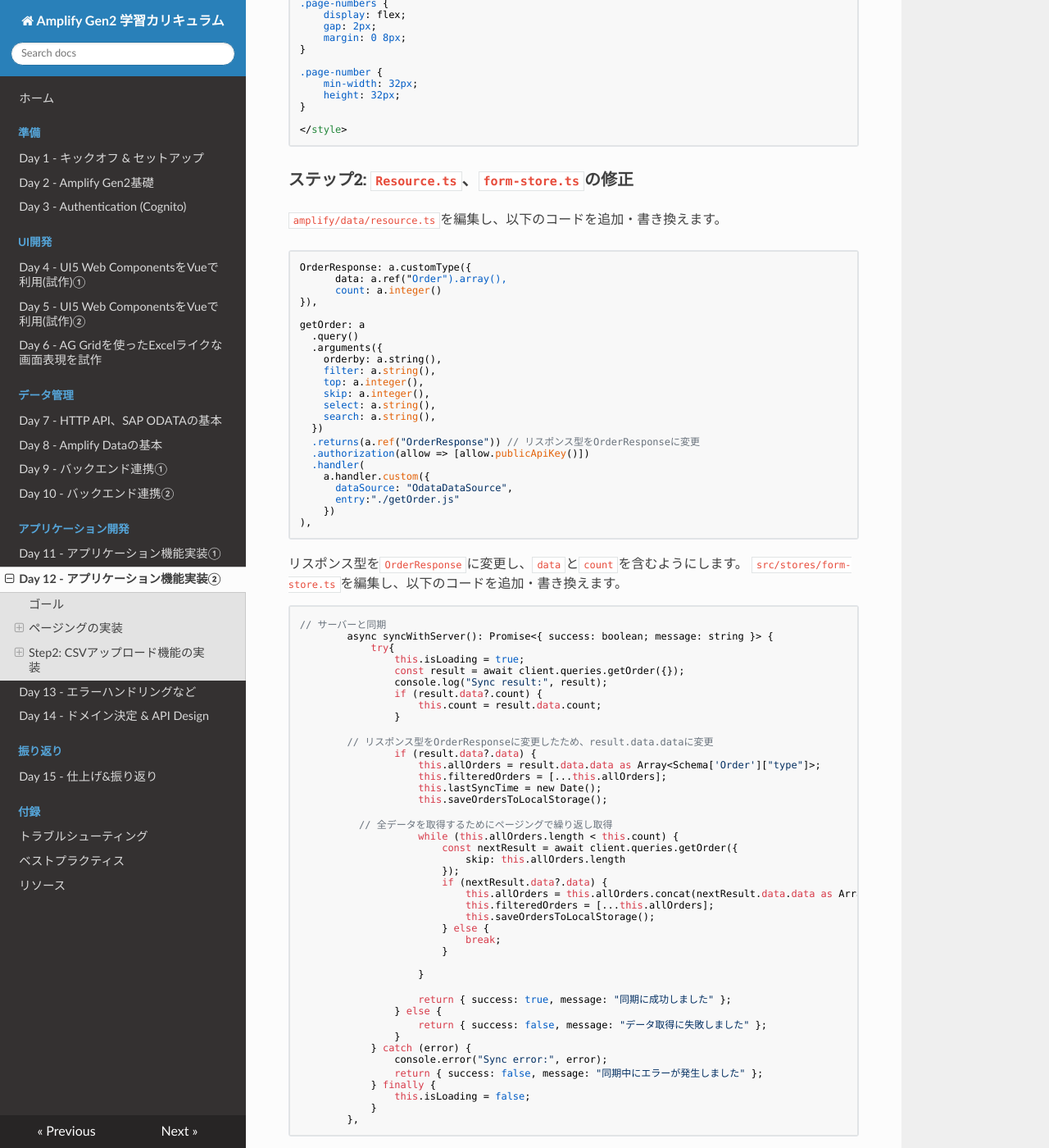
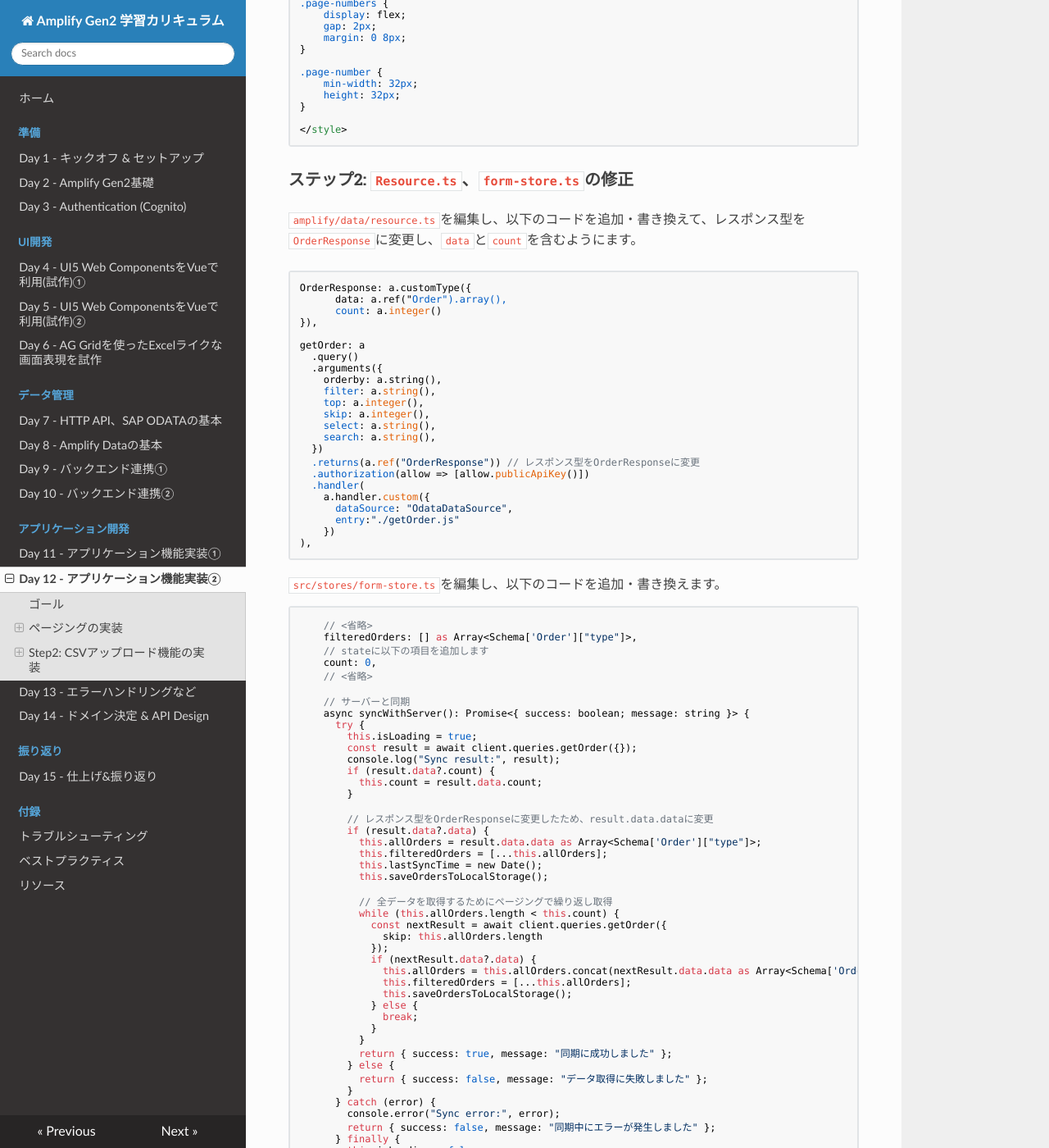
Before and after one commit to ET-n-pan/amplify-curriculum, an MkDocs documentation site: the page built from docs/application/day12-application-implementation-2.md, in a window 1280 px wide and 1400 px high, scrolled down 2877 px. Shown: the whole window at 82% size. Built offline with MkDocs 1.6.1, drawn with Linux system fonts in a browser that asks for light colours; nearby versions of some CDN libraries; some of the changed text lies outside the part shown.

Commit message:
Day12 ハンズオン1完了部分までの修正

````diff
--- a/docs/application/day12-application-implementation-2.md
+++ b/docs/application/day12-application-implementation-2.md
@@ -112,7 +112,7 @@
 </ui5-panel>
 ```
 
-`<script/>`セクションに以下のコードを追加します。
+`<script>`セクションの後に以下のコードを追加します。
 ```
 <style scoped>
 .pagination-container {
@@ -157,7 +157,7 @@
 ```
 
 ### ステップ2: `Resource.ts`、`form-store.ts`の修正
-`amplify/data/resource.ts`を編集し、以下のコードを追加・書き換えます。
+`amplify/data/resource.ts`を編集し、以下のコードを追加・書き換えて、レスポンス型を`OrderResponse`に変更し、`data`と`count`を含むようにます。
 ```
 OrderResponse: a.customType({
       data: a.ref("Order").array(),
@@ -174,7 +174,7 @@ getOrder: a
     select: a.string(),
     search: a.string(),
   })
-  .returns(a.ref("OrderResponse")) // リスポンス型をOrderResponseに変更
+  .returns(a.ref("OrderResponse")) // レスポンス型をOrderResponseに変更
   .authorization(allow => [allow.publicApiKey()])
   .handler(
     a.handler.custom({
@@ -183,52 +183,56 @@ getOrder: a
     })
 ),
 ```
-リスポンス型を`OrderResponse`に変更し、`data`と`count`を含むようにします。
 `src/stores/form-store.ts`を編集し、以下のコードを追加・書き換えます。
-```
-// サーバーと同期
-		async syncWithServer(): Promise<{ success: boolean; message: string }> {
-			try{
-				this.isLoading = true;
-				const result = await client.queries.getOrder({});
-				console.log("Sync result:", result);
-				if (result.data?.count) {
-					this.count = result.data.count;
-				}
+```TypeScript
+    // <省略>
+    filteredOrders: [] as Array<Schema['Order']["type"]>,
+    // stateに以下の項目を追加します
+    count: 0,
+    // <省略>
 
-        // リスポンス型をOrderResponseに変更したため、result.data.dataに変更
-				if (result.data?.data) {
-					this.allOrders = result.data.data as Array<Schema['Order']["type"]>;
-					this.filteredOrders = [...this.allOrders];
-					this.lastSyncTime = new Date();
-					this.saveOrdersToLocalStorage();
+    // サーバーと同期
+    async syncWithServer(): Promise<{ success: boolean; message: string }> {
+      try {
+        this.isLoading = true;
+        const result = await client.queries.getOrder({});
+        console.log("Sync result:", result);
+        if (result.data?.count) {
+          this.count = result.data.count;
+        }
+
+        // レスポンス型をOrderResponseに変更したため、result.data.dataに変更
+        if (result.data?.data) {
+          this.allOrders = result.data.data as Array<Schema['Order']["type"]>;
+          this.filteredOrders = [...this.allOrders];
+          this.lastSyncTime = new Date();
+          this.saveOrdersToLocalStorage();
 
           // 全データを取得するためにページングで繰り返し取得
-					while (this.allOrders.length < this.count) {
-						const nextResult = await client.queries.getOrder({
-							skip: this.allOrders.length
-						});
-						if (nextResult.data?.data) {
-							this.allOrders = this.allOrders.concat(nextResult.data.data as Array<Schema['Order']["type"]>);
-							this.filteredOrders = [...this.allOrders];
-							this.saveOrdersToLocalStorage();
-						} else {
-							break;
-						}
+          while (this.allOrders.length < this.count) {
+            const nextResult = await client.queries.getOrder({
+              skip: this.allOrders.length
+            });
+            if (nextResult.data?.data) {
+              this.allOrders = this.allOrders.concat(nextResult.data.data as Array<Schema['Order']["type"]>);
+              this.filteredOrders = [...this.allOrders];
+              this.saveOrdersToLocalStorage();
+            } else {
+              break;
+            }
+          }
+          return { success: true, message: "同期に成功しました" };
+        } else {
+          return { success: false, message: "データ取得に失敗しました" };
+        }
+      } catch (error) {
+        console.error("Sync error:", error);
+        return { success: false, message: "同期中にエラーが発生しました" };
+      } finally {
+        this.isLoading = false;
+      }
+    },
 
-					}
-
-					return { success: true, message: "同期に成功しました" };
-				} else {
-					return { success: false, message: "データ取得に失敗しました" };
-				}
-			} catch (error) {
-				console.error("Sync error:", error);
-				return { success: false, message: "同期中にエラーが発生しました" };
-			} finally {
-				this.isLoading = false;
-			}
-		},
 ```
 
 
@@ -356,7 +360,13 @@ actions:{
     },
 }
 ```
+
 `src/pages/Orders2Page.vue`を編集します。
+```
+<!-- オーダー一覧の対象データを以下のように書き換えます -->
+<ui5-table-row v-for="order in formStore.paginatedOrders" :row-key="order.ID" :key="order.ID">
+```
+
 ```
 // ページネーション関連の関数
 const changeRowsPerPage = (event: any) => {
````
Also changed, not shown: other parts of docs/application/day12-application-implementation-2.md (+2 -2 lines).
